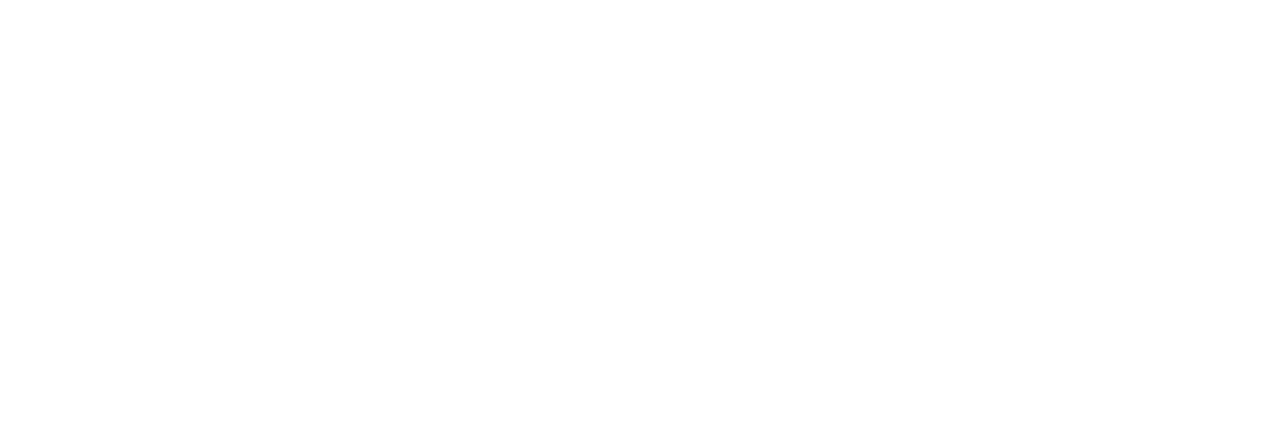
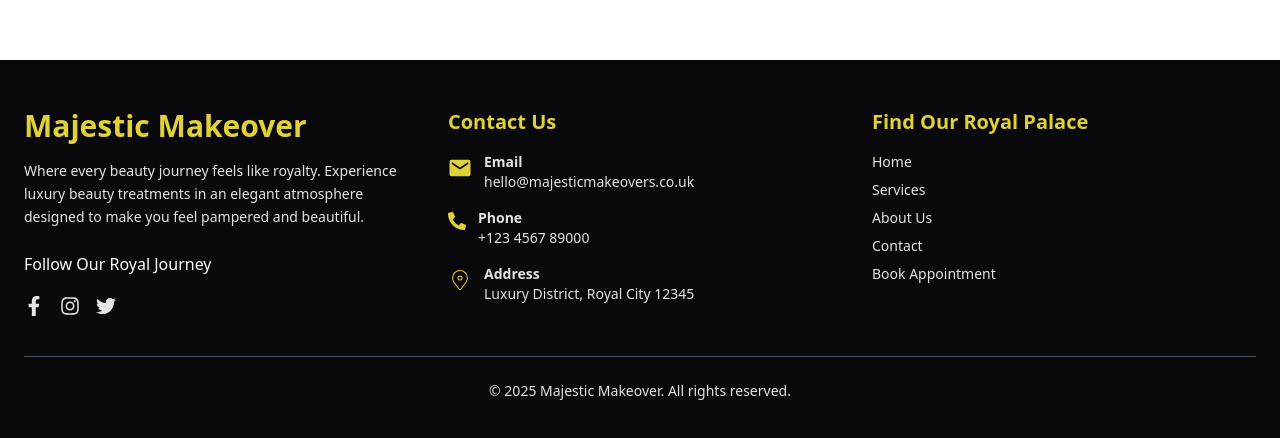
Before and after one commit to DevCabin25/majestic-makeovers, a React (Vite) app: page / in a window 1280 px wide. Shown: the part 740-1178 px from the top of the page. Before the commit the page ends 800 px from the top, so only its background shows below. Built offline with nearby package versions, Linux system fonts and the light colour scheme.

Commit message:
Make to the footer section

```diff
--- a/package.json
+++ b/package.json
@@ -14,6 +14,7 @@
     "firebase": "^11.8.1",
     "react": "^19.1.0",
     "react-dom": "^19.1.0",
+    "react-icons": "^5.5.0",
     "react-router": "^7.6.1",
     "react-router-dom": "^7.6.2",
     "tailwindcss": "^4.1.8"
--- a/src/components/Footer/Footer.jsx
+++ b/src/components/Footer/Footer.jsx
@@ -1,11 +1,90 @@
-import React from 'react';
+import React from "react";
+import { IoMdMail } from "react-icons/io";
+import {
+  FaPhoneAlt,
+  FaFacebookF,
+  FaInstagram,
+  FaTwitter,
+} from "react-icons/fa";
+import { CiLocationOn } from "react-icons/ci";
 
 const Footer = () => {
-    return (
+  return (
+    <footer className="bg-neutral text-neutral-content px-6 py-12 font-sans">
+      <div className="max-w-7xl mx-auto grid grid-cols-1 md:grid-cols-3 gap-10">
+        {/* Column 1: Brand & Description */}
         <div>
+          <h2 className="text-3xl font-extrabold text-[#DFD138] mb-4">
+            Majestic Makeover
+          </h2>
+          <p className="text-sm leading-relaxed mb-6">
+            Where every beauty journey feels like royalty. Experience luxury
+            beauty treatments in an elegant atmosphere designed to make you feel
+            pampered and beautiful.
+          </p>
+          <div>
+            <h1 className="mb-5 text-[#FFFFFF]">Follow Our Royal Journey</h1>
+            <div className="flex space-x-4">
+              <FaFacebookF className="text-xl hover:text-[#DFD138] cursor-pointer" />
+              <FaInstagram className="text-xl hover:text-[#DFD138] cursor-pointer" />
+              <FaTwitter className="text-xl hover:text-[#DFD138] cursor-pointer" />
+            </div>
+          </div>
+        </div>
 
+        {/* Column 2: Contact Info */}
+        <div>
+          <h3 className="text-xl font-semibold text-[#DFD138] mb-4">
+            Contact Us
+          </h3>
+          <div className="space-y-4 text-sm">
+            <div className="flex items-start gap-3">
+              <IoMdMail className="text-2xl mt-1 text-[#DFD138]" />
+              <div>
+                <p className="font-semibold">Email</p>
+                <p>hello@majesticmakeovers.co.uk</p>
+              </div>
+            </div>
+            <div className="flex items-start gap-3">
+              <FaPhoneAlt className="text-lg mt-1 text-[#DFD138]" />
+              <div>
+                <p className="font-semibold">Phone</p>
+                <p>+123 4567 89000</p>
+              </div>
+            </div>
+            <div className="flex items-start gap-3">
+              <CiLocationOn className="text-2xl mt-1 text-[#DFD138]" />
+              <div>
+                <p className="font-semibold">Address</p>
+                <p>Luxury District, Royal City 12345</p>
+              </div>
+            </div>
+          </div>
         </div>
-    );
+
+        {/* Column 3: Quick Links */}
+        <div>
+          <h3 className="text-xl font-semibold text-[#DFD138] mb-4">
+            Find Our Royal Palace
+          </h3>
+          <ul className="space-y-2 text-sm">
+            <li className="hover:text-[#DFD138] cursor-pointer">Home</li>
+            <li className="hover:text-[#DFD138] cursor-pointer">Services</li>
+            <li className="hover:text-[#DFD138] cursor-pointer">About Us</li>
+            <li className="hover:text-[#DFD138] cursor-pointer">Contact</li>
+            <li className="hover:text-[#DFD138] cursor-pointer">
+              Book Appointment
+            </li>
+          </ul>
+        </div>
+      </div>
+
+      {/* Bottom copyright */}
+      <div className="mt-10 text-center text-sm border-t border-gray-600 pt-6">
+        © {new Date().getFullYear()} Majestic Makeover. All rights reserved.
+      </div>
+    </footer>
+  );
 };
 
 export default Footer;
--- a/src/layout/Root.jsx
+++ b/src/layout/Root.jsx
@@ -8,13 +8,14 @@
 const Root = () => {
     return (
         <div>
-            <Navbar></Navbar>
-            <div>
-             <Outlet/>
+      <Navbar></Navbar>
 
-            </div>
-            <Footer></Footer>
-        </div>
+      <main className="min-h-screen">
+        <Outlet />
+      </main>
+
+      <Footer></Footer>
+    </div>
     );
 };
 
```
Also changed, not shown: src/routes/router.jsx (line endings or trailing spaces), 2 other files (tests, documents, lock files or other folders).
